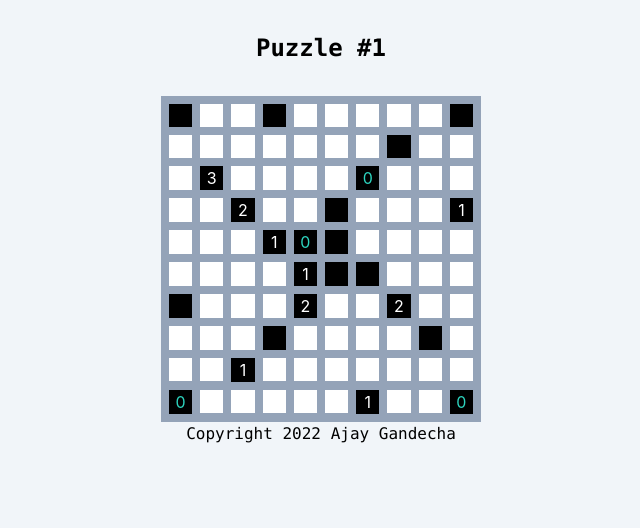
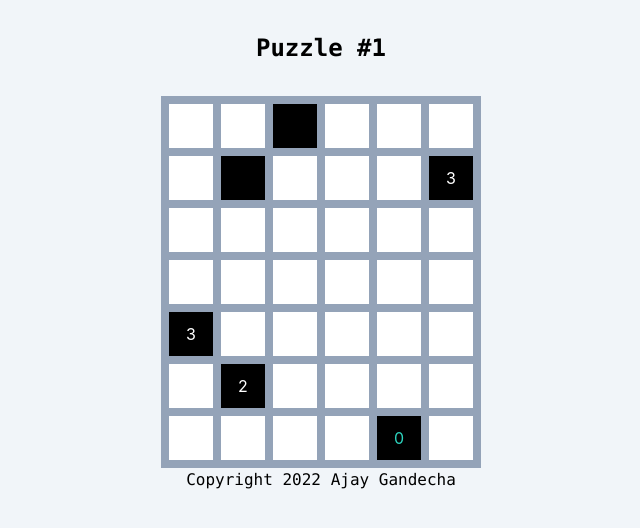
Before and after one commit to ajaygandecha/akario, a Next.js app: page /puzzle/1 in a window 1280 px wide. Shown: the top 528 px of the page, without its empty margins (319-959 px from the left). Built offline with nearby package versions, Linux system fonts and the light colour scheme.

Commit message:
Removed unused imports and comments

```diff
--- a/components/PuzzleBoard.tsx
+++ b/components/PuzzleBoard.tsx
@@ -18,7 +18,7 @@ export default function PuzzleBoard() {
 
                 newModel.addLamp(r, c);
 
-                setGameModel((previous) => newModel);
+                setGameModel((_) => newModel);
 
             } else {
 
@@ -26,7 +26,7 @@ export default function PuzzleBoard() {
 
                 gameModel.removeLamp(r, c);
 
-                setGameModel((previous) => newModel);
+                setGameModel((_) => newModel);
             }
 
         }
--- a/modules/GameModel.ts
+++ b/modules/GameModel.ts
@@ -53,7 +53,7 @@ export default class GameModel {
     lampList: Coordinate[];
 
     constructor() {
-        this.activePuzzle = SamplePuzzles.puzzle_four;
+        this.activePuzzle = SamplePuzzles.puzzle_two;
         this.lampList = [];
     }
 
@@ -97,20 +97,15 @@ export default class GameModel {
         if(this.lampList.findIndex((element) => element.r === r && element.c === c) !== -1) {
           return true;
         }
-        // if (Coordinate.coordListContainsItem(this.lampList, new Coordinate(r, c))) {
-        //   return true;
-        // }
 
         let allLit: Coordinate[] = [];
 
         this.lampList.forEach(lampCoord => {
 
-          //console.log(lampCoord.getCoordinatesInViewForPuzzle(this.activePuzzle));
           allLit = allLit.concat(lampCoord.getCoordinatesInViewForPuzzle(this.activePuzzle));
         });
 
         return allLit.findIndex((element) => element.r === r && element.c === c) !== -1;
-        //return Coordinate.coordListContainsItem(allLit, new Coordinate(r, c));
     }
 
     isLamp(r: number, c: number) {
@@ -120,7 +115,6 @@ export default class GameModel {
         }
 
         let val = this.lampList.findIndex((element) => element.r === r && element.c === c) !== -1;
-        //Coordinate.coordListContainsItem(this.lampList, new Coordinate(r, c));
 
         return val;
     }
@@ -128,11 +122,6 @@ export default class GameModel {
     isLampIllegal(r: number, c: number) {
 
         let lampCoordinate:Coordinate = new Coordinate(r, c);
-
-        // if (this.activePuzzle.getTileType(r, c) != TileType.cooridor
-        //     || !Coordinate.coordListContainsItem(this.lampList, lampCoordinate)) {
-        //   throw new Error("Illegal argument in isLampIllegal");
-        // }
 
         if(this.activePuzzle.getTileType(r, c) != TileType.cooridor
             || this.lampList.findIndex((element) => element.r === r && element.c === c) === -1) {
@@ -142,9 +131,6 @@ export default class GameModel {
 
         let returnValue = false;
         litFromLamp.forEach(coord => {
-            // if(Coordinate.coordListContainsItem(this.lampList, coord)) {
-            //     return true;
-            // }
             if(this.lampList.findIndex((element) => element.r === coord.r && element.c === coord.c) !== -1) {
               returnValue = true;
             }
```
Also changed, not shown: pages/puzzle/[id].tsx (+0 -101 lines).
